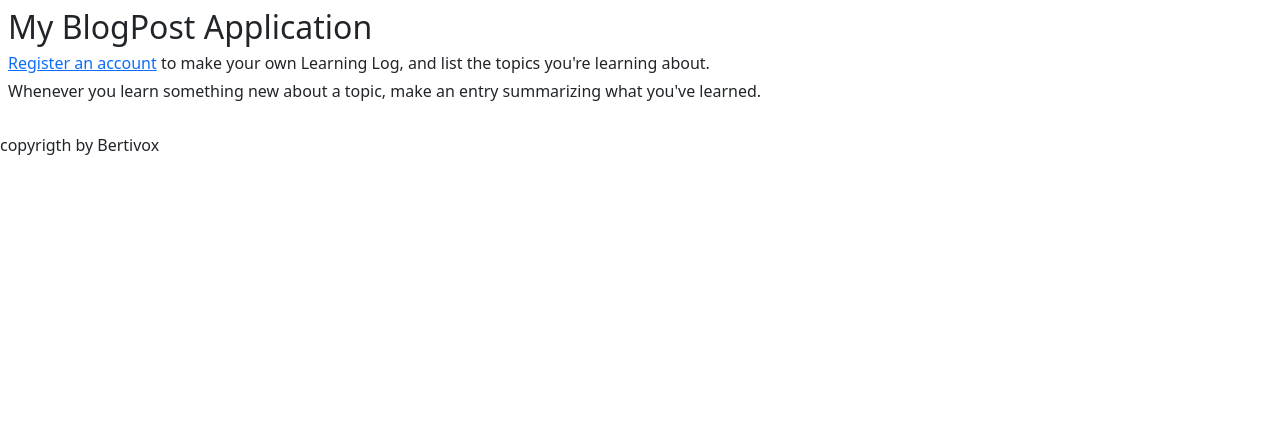
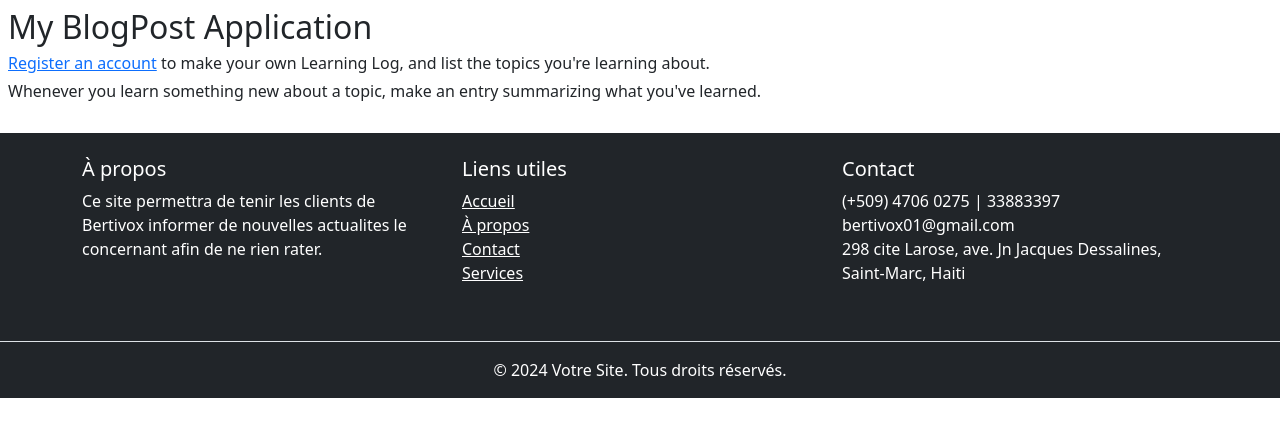
Before and after one commit to tolly00/my_blog, a Django app: page / in a window 1280 px wide. Shown: the part 56-493 px from the top of the page. Run offline with Django 5.2, Linux system fonts and the light colour scheme; some libraries are stand-ins or nearby versions.

Commit message:
footer designing

```diff
--- a/templates/base.html
+++ b/templates/base.html
@@ -72,7 +72,42 @@
 
         {% block content %}{% endblock content %}
   <br>
-        <footer>copyrigth by Bertivox</footer>
+  <footer class="bg-dark text-white pt-4">
+    <div class="container">
+        <div class="row">
+            <div class="col-md-4">
+                <h5>À propos</h5>
+                <p>Ce site permettra de tenir les clients de Bertivox informer de nouvelles actualites le concernant afin de ne rien rater.</p>
+            </div>
+            <div class="col-md-4">
+                <h5>Liens utiles</h5>
+                <ul class="list-unstyled">
+                    <li><a href="#" class="text-white">Accueil</a></li>
+                    <li><a href="#" class="text-white">À propos</a></li>
+                    <li><a href="#" class="text-white">Contact</a></li>
+                    <li><a href="#" class="text-white">Services</a></li>
+                </ul>
+            </div>
+            <div class="col-md-4">
+                <h5>Contact</h5>
+                <ul class="list-unstyled">
+                    <li><i class="bi bi-telephone"></i> (+509) 4706 0275 | 33883397</li>
+                    <li><i class="bi bi-envelope"></i> bertivox01@gmail.com</li>
+                    <li><i class="bi bi-geo-alt"></i> 298 cite Larose, ave. Jn Jacques Dessalines, Saint-Marc, Haiti</li>
+                </ul>
+                <div class="mt-3">
+                    <a href="#" class="text-white me-2"><i class="bi bi-facebook"></i></a>
+                    <a href="#" class="text-white me-2"><i class="bi bi-twitter"></i></a>
+                    <a href="#" class="text-white"><i class="bi bi-linkedin"></i></a>
+                </div>
+            </div>
+        </div>
+    </div>
+    <div class="text-center py-3 mt-3 border-top">
+        <p class="mb-0">&copy; 2024 Votre Site. Tous droits réservés.</p>
+    </div>
+  </footer>
+
 
 </body>
 </html>
```
Lines whose indentation alone changed are shown as unchanged.
